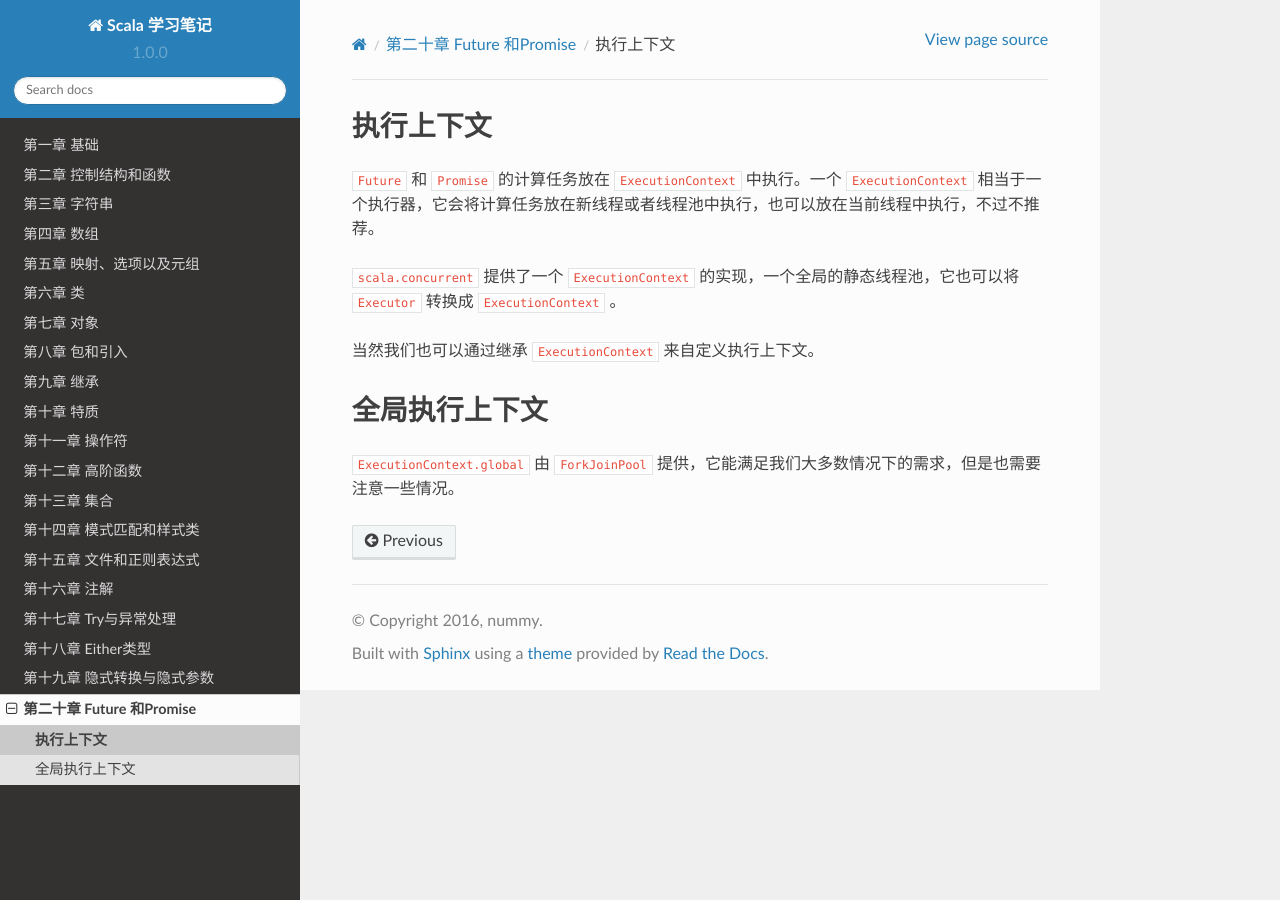
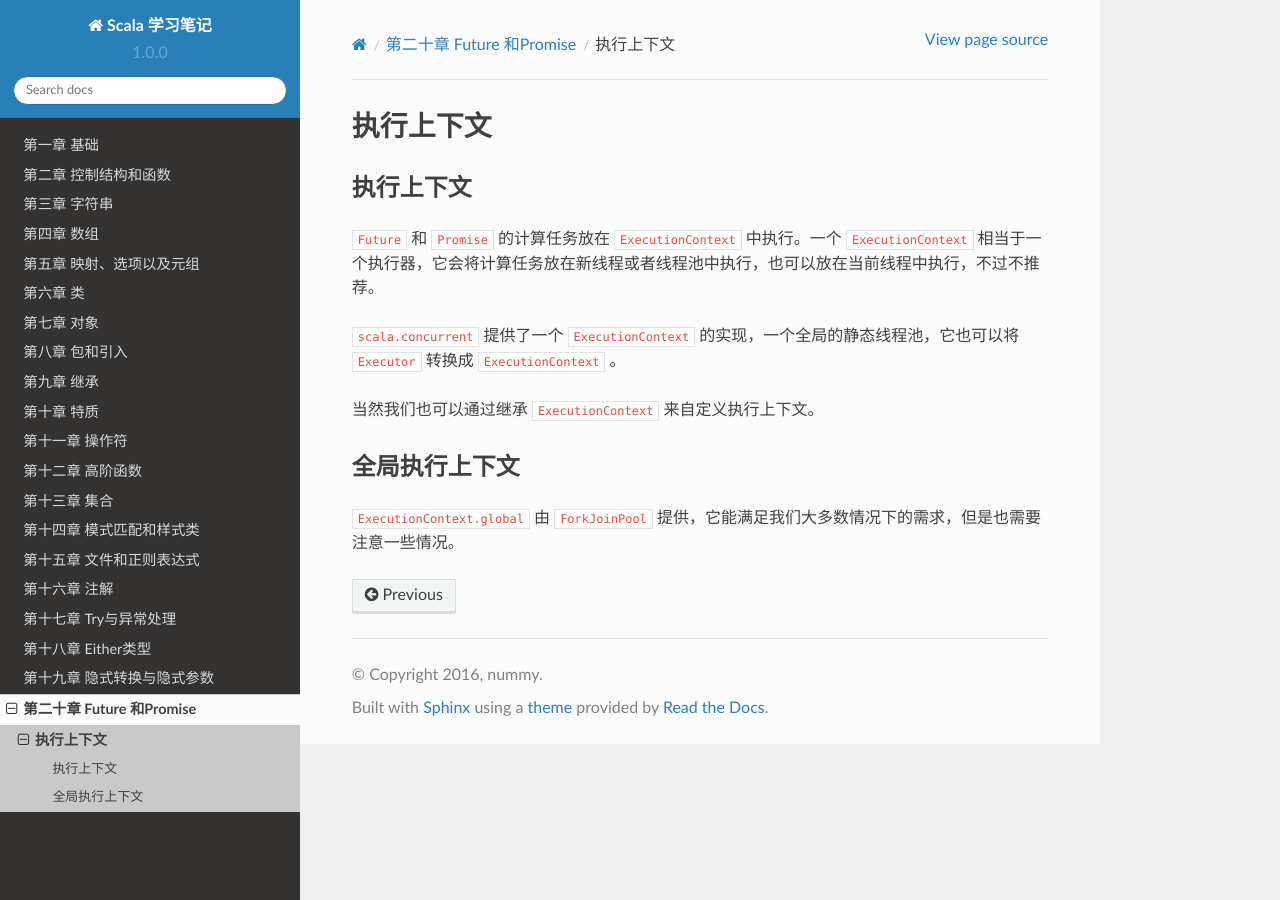
Before and after one commit to nummy/learning-scala, a Sphinx documentation site: the page built from source/chapter/sub20/context.rst, in a window 1280 px wide. Built offline with Sphinx 7.4.7 and the Read the Docs theme 2.0.0, drawn with Linux system fonts in a browser that asks for light colours; pages that are not in the unit, such as notebooks, are missing from menus.

Commit message:
Update context.rst

```diff
--- a/source/chapter/sub20/context.rst
+++ b/source/chapter/sub20/context.rst
@@ -1,5 +1,8 @@
 执行上下文
-=========
+==========
+
+执行上下文
+----------
 
 ``Future`` 和 ``Promise`` 的计算任务放在 ``ExecutionContext`` 中执行。一个 ``ExecutionContext`` 相当于一个执行器，它会将计算任务放在新线程或者线程池中执行，也可以放在当前线程中执行，不过不推荐。
 
@@ -8,6 +11,6 @@
 当然我们也可以通过继承 ``ExecutionContext`` 来自定义执行上下文。
 
 全局执行上下文
-=============
+-------------
 
 ``ExecutionContext.global`` 由  ``ForkJoinPool`` 提供，它能满足我们大多数情况下的需求，但是也需要注意一些情况。
```
